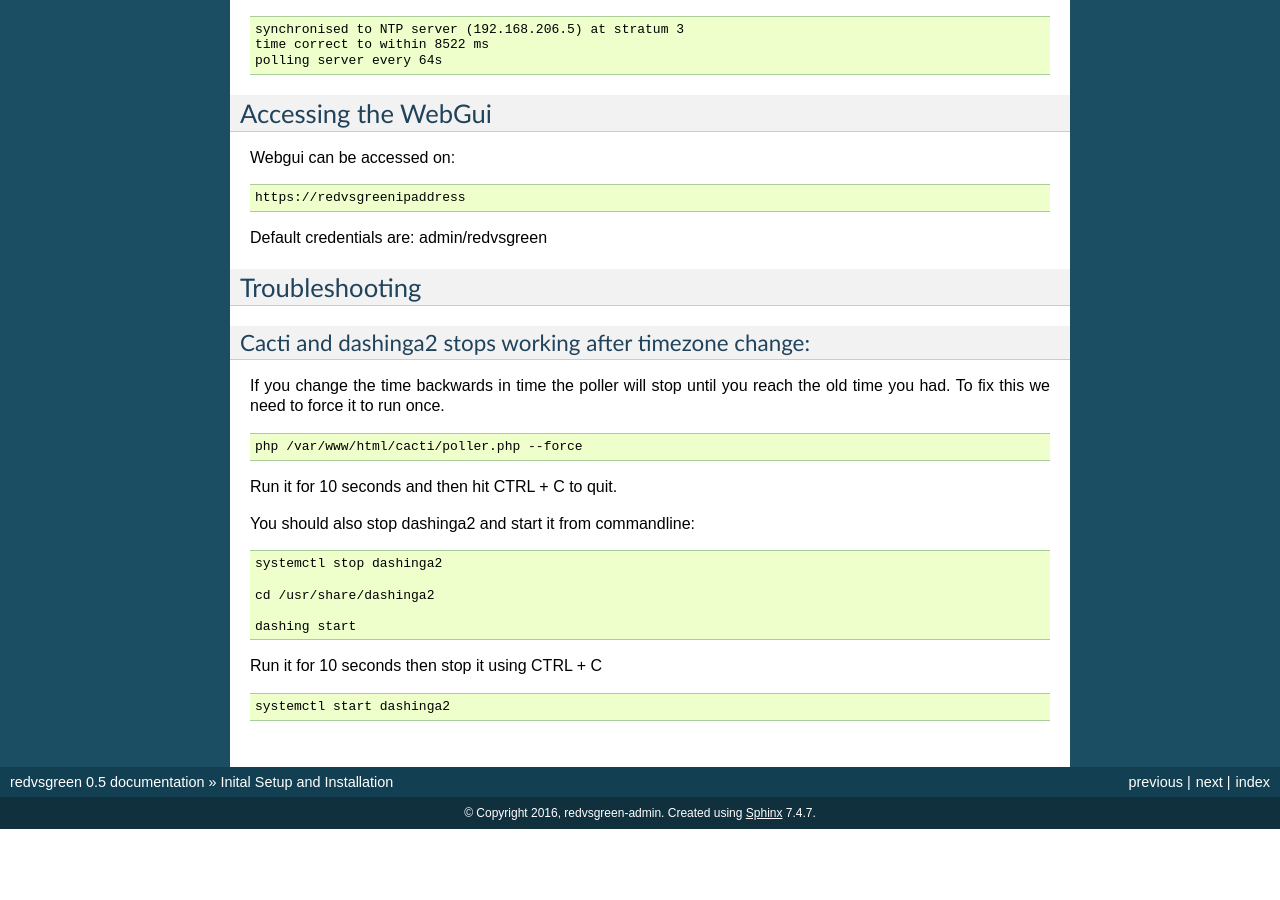
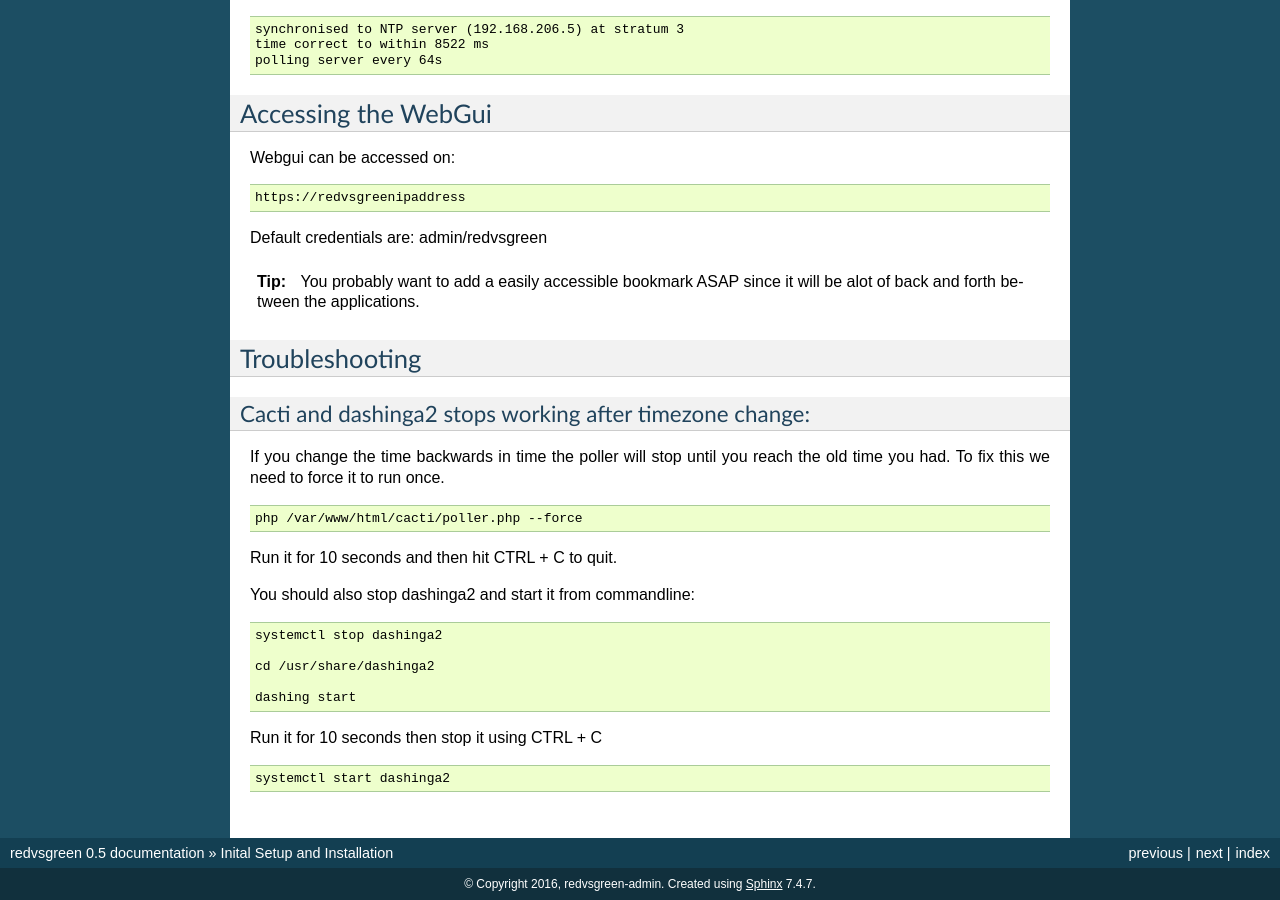
Before and after one commit to RedvsGreen-org/Docs, a Sphinx documentation site: the page built from docs/source/gettingstarted.rst, in a window 1280 px wide and 900 px high, scrolled down 2801 px. Built offline with Sphinx 7.4.7, drawn with Linux system fonts in a browser that asks for light colours; before the commit the page ends 3630 px from its top, so only the background shows below that.

Commit message:
Update gettingstarted.rst

```diff
--- a/docs/source/gettingstarted.rst
+++ b/docs/source/gettingstarted.rst
@@ -188,6 +188,8 @@ Webgui can be accessed on:
 
 Default credentials are: admin/redvsgreen
 
+.. Tip:: You probably want to add a easily accessible bookmark ASAP since it will be alot of back and forth between the applications.
+
 Troubleshooting
 ------------
 
```
